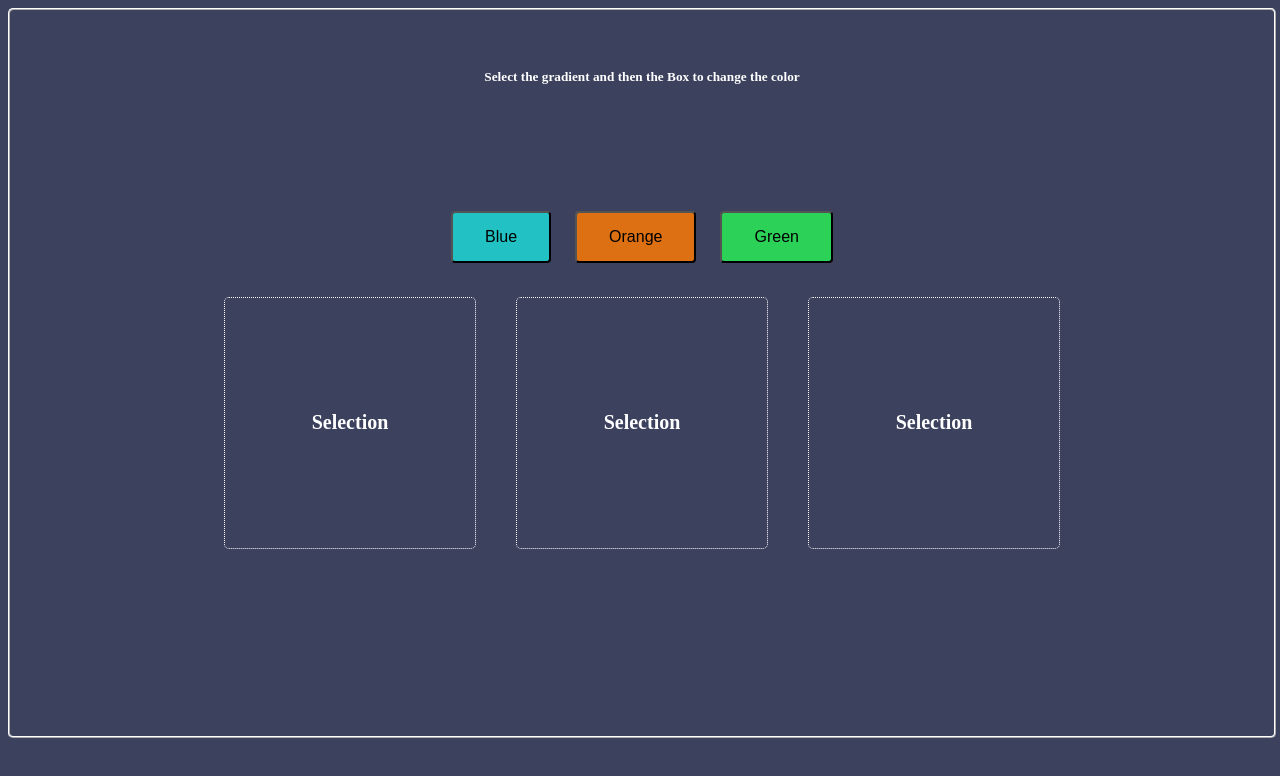
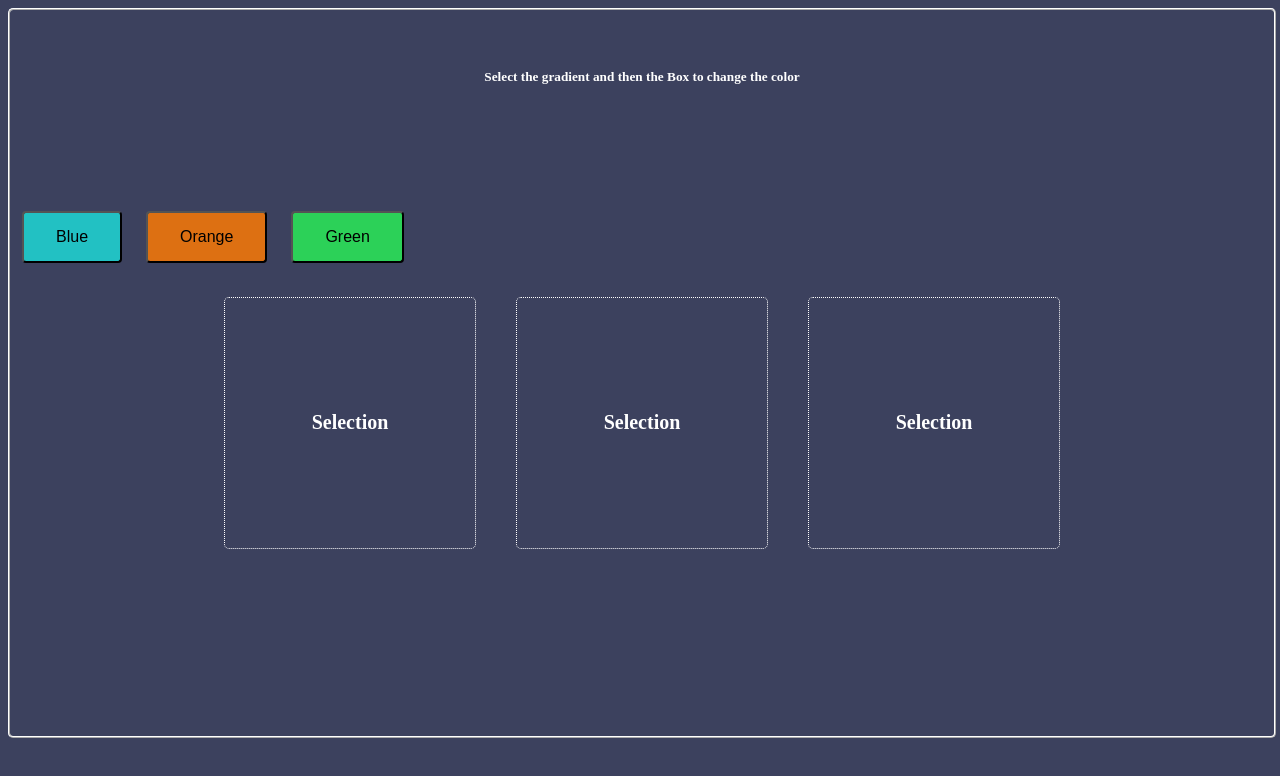
Before and after one commit to acciojob/passing-handler-prop-react-MANOJ-02460, a React app: page / in a window 1280 px wide. Shown: the top 776 px of the page. Built offline with nearby package versions, Linux system fonts and the light colour scheme.

Commit message:
Implement handler prop color selection

```diff
--- a/src/components/App.js
+++ b/src/components/App.js
@@ -34,7 +34,7 @@ const App = () => {
     <div id="master">
       <h5 className="heading">{title}</h5>
 
-      <div className="row" id="children-wrapper">
+      <div className="row" >
         {colourConfig.map((config, index) => (
           <ColourSelector key={config.key} config={config} selectNextBackground={selectNextBackground} />
         ))}
--- a/src/components/ColourSelector.js
+++ b/src/components/ColourSelector.js
@@ -4,7 +4,7 @@ const ColourSelector = (props) => {
   const { config, selectNextBackground } = props
   const { background } = config;
   return (
-    <button className={config.classname} onClick={() => { console.log("Button background:", background);selectNextBackground({background: background})}}>
+    <button className={config.classname} onClick={() => selectNextBackground({background: background})}>
       {config.label}
     </button>
   )
--- a/src/components/Selection.js
+++ b/src/components/Selection.js
@@ -6,7 +6,7 @@ const Selection = ({applyColor}) => {
 
     const [style, setStyle] = useState({background:""})
   return (
-    <div className="fix-box" style={style} onClick={()=>{console.log("Box");applyColor(setStyle)}}>
+    <div className="fix-box" style={style} onClick={()=>applyColor(setStyle)}>
         Selection
     </div>
   )
```
